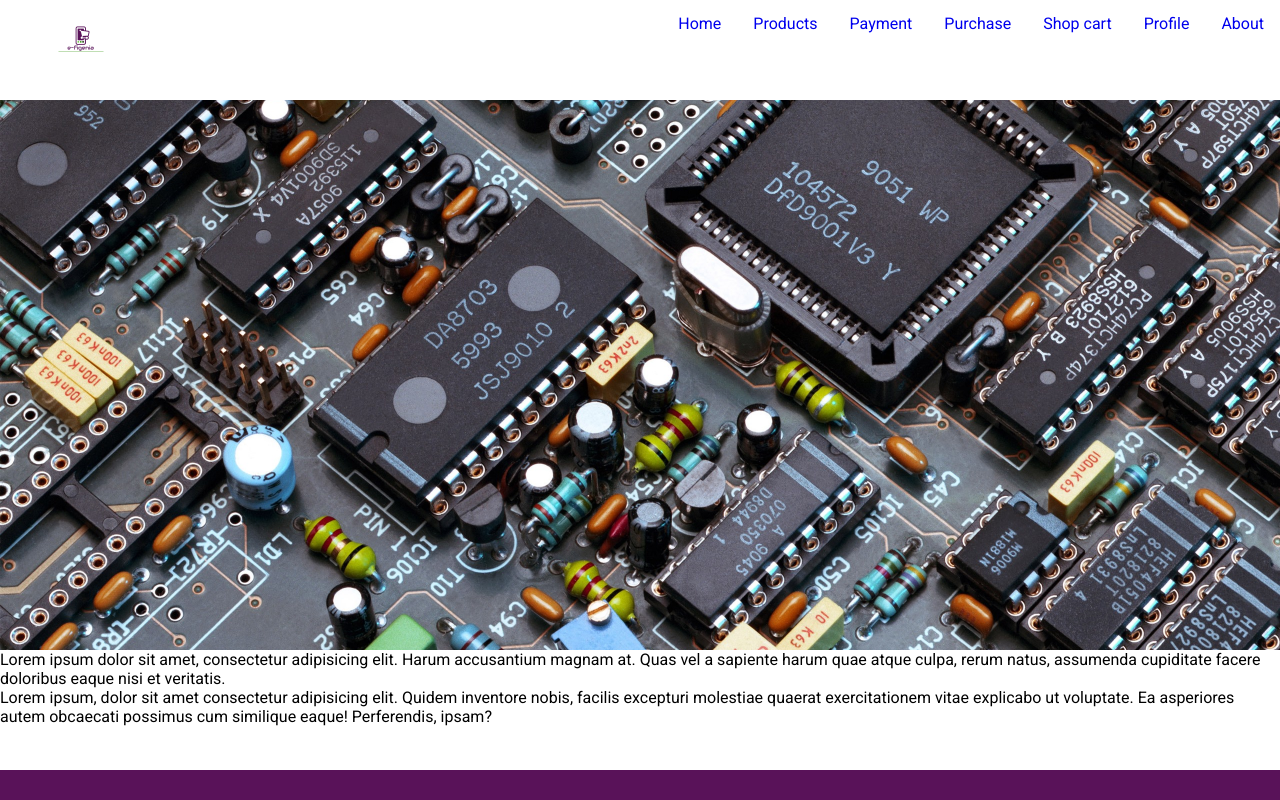
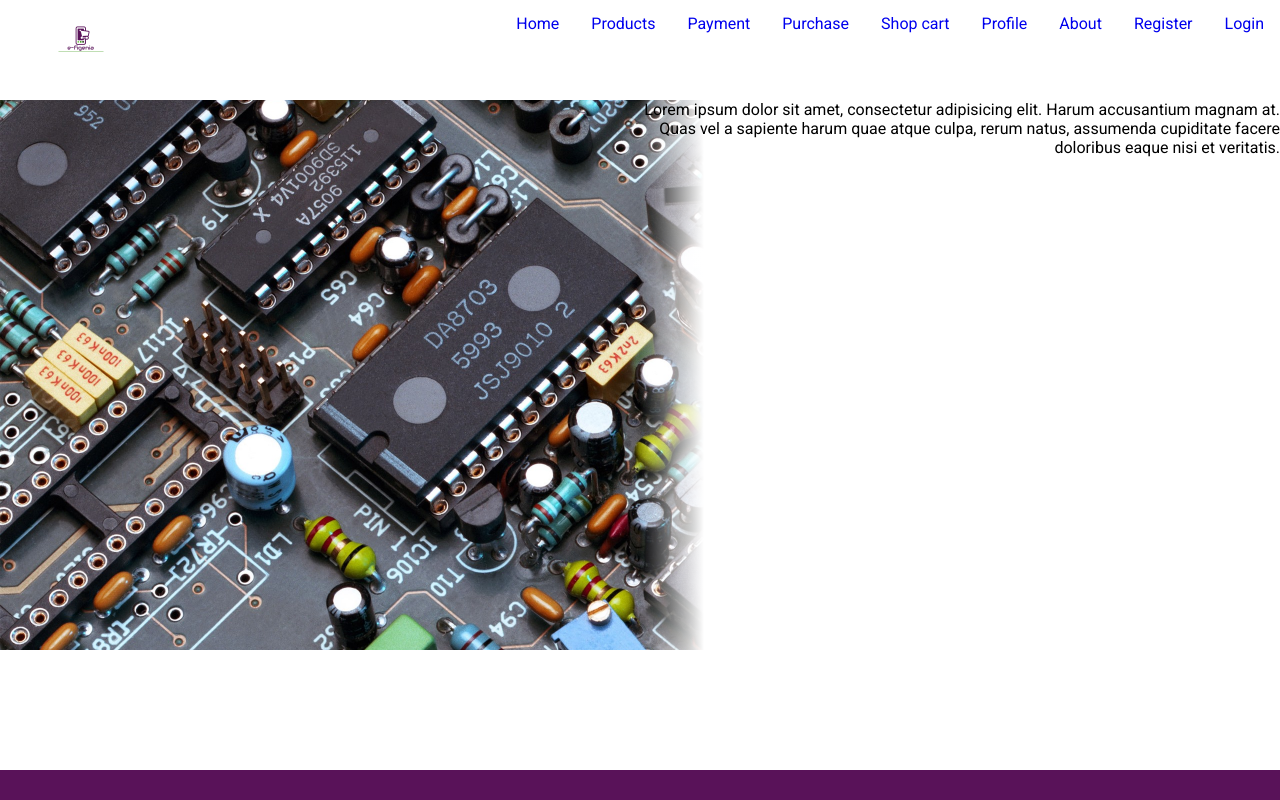
Before and after one commit to manoelalmeida-io/e-figenia, an Angular app in the folder webapplication/: page /home in a window 1280 px wide. Built offline with nearby package versions, Linux system fonts and the light colour scheme.

Commit message:
Criação das telas de login e register

```diff
--- a/webapplication/src/app/app-routing.module.ts
+++ b/webapplication/src/app/app-routing.module.ts
@@ -8,8 +8,11 @@ import { ProductsComponent } from '../app/products/products.component';
 import { PurchaseComponent } from '../app/purchase/purchase.component';
 import { ShopCartComponent } from '../app/shop-cart/shop-cart.component';
 import { UserProfileComponent } from '../app/user-profile/user-profile.component';
+import { LoginComponent } from '../app/login/login.component' ;
+import { RegisterComponent } from '../app/register/register.component' ;
 import { PostsComponent } from '../app/posts/posts.component';
 import { LoginGuard } from './login.guard';
+import { from } from 'rxjs';
 
 const routes: Routes = [
   {path: 'home', component: HomeComponent},
@@ -19,6 +22,8 @@ const routes: Routes = [
   {path: 'cart', component: ShopCartComponent},
   {path: 'profile', canActivate:[LoginGuard], component: UserProfileComponent},
   {path: 'about', component: AboutComponent},
+  {path: 'login', component: LoginComponent},
+  {path: 'register', component: RegisterComponent},
   {path: 'posts/:id', component: PostsComponent}
 ];
 
--- a/webapplication/src/app/app.component.html
+++ b/webapplication/src/app/app.component.html
@@ -11,6 +11,8 @@
     <li><a [routerLink]="['/cart']">Shop cart</a></li>
     <li><a [routerLink]="['/profile']">Profile</a></li>
     <li><a [routerLink]="['/about']">About</a></li>
+    <li><a [routerLink]="['/register']">Register</a></li>
+    <li><a [routerLink]="['/login']">Login</a></li>
   </ul>
 </div>
 
--- a/webapplication/src/app/app.component.ts
+++ b/webapplication/src/app/app.component.ts
@@ -1,5 +1,4 @@
 import { Component } from '@angular/core';
-import { trigger, style, state, animate, transition, } from '@angular/animations';
 
 @Component({
   selector: 'app-root',
--- a/webapplication/src/app/home/home.component.css
+++ b/webapplication/src/app/home/home.component.css
@@ -3,7 +3,7 @@
     margin: 0;
 }
 
-#fundo
+#sobre
 {
     background-image: url("../../assets/componentes_eletronicos_fundo.jpg");
     background-repeat: no-repeat;
@@ -11,10 +11,12 @@
     background-size: cover;
     height: 550px;
 }
-
-#sobre
-{
+ #sobre p
+ {
     float: right;
+    text-align: right;
+    width: 50%;
+    height: 550px;
     background: rgb(255,255,255);
-    background: linear-gradient(90deg, rgba(255,255,255,0) 0%, rgba(255,255,255,1) 100%, rgba(255,255,255,1) 100%);
-}
+    background: linear-gradient(90deg, rgba(255,255,255,0) 0%, rgba(255,255,255,1) 10%, rgba(255,255,255,1) 100%);
+ }
--- a/webapplication/src/app/home/home.component.html
+++ b/webapplication/src/app/home/home.component.html
@@ -1,15 +1,8 @@
 <div id="conteudo">
-    <div id="fundo"></div>
     <div id="sobre">
         <p>Lorem ipsum dolor sit amet, consectetur adipisicing elit. Harum accusantium magnam at. Quas vel a
             sapiente
             harum
             quae atque culpa, rerum natus, assumenda cupiditate facere doloribus eaque nisi et veritatis.</p>
-        <p>Lorem ipsum, dolor sit amet consectetur adipisicing elit. Quidem inventore nobis, facilis excepturi
-            molestiae
-            quaerat exercitationem vitae explicabo ut voluptate. Ea asperiores autem obcaecati possimus cum
-            similique
-            eaque!
-            Perferendis, ipsam?</p>
     </div>
 </div>
--- /dev/null
+++ b/webapplication/src/app/login/login.component.html
@@ -0,0 +1,18 @@
+<mat-card class="box">
+    <mat-card-header>
+      <mat-card-title>Log in</mat-card-title>
+    </mat-card-header>
+
+    <form class="example-form">
+      <mat-card-content>
+        <mat-form-field class="example-full-width">
+          <input matInput placeholder="Username">
+        </mat-form-field>
+
+        <mat-form-field class="example-full-width">
+          <input matInput placeholder="Password">
+        </mat-form-field>
+      </mat-card-content>
+      <button mat-stroked-button color="accent" class="btn-block">Log in</button>
+    </form>
+  </mat-card>
--- /dev/null
+++ b/webapplication/src/app/login/login.component.ts
@@ -0,0 +1,15 @@
+import { Component, OnInit } from '@angular/core';
+
+@Component({
+  selector: 'app-login',
+  templateUrl: './login.component.html',
+  styleUrls: ['./login.component.css']
+})
+export class LoginComponent implements OnInit {
+
+  constructor() { }
+
+  ngOnInit(): void {
+  }
+
+}
--- /dev/null
+++ b/webapplication/src/app/register/register.component.html
@@ -0,0 +1,34 @@
+<mat-card class="box">
+    <mat-card-header>
+        <mat-card-title>Register</mat-card-title>
+    </mat-card-header>
+
+    <form class="example-form">
+
+        <mat-card-content>
+            <mat-form-field class="example-full-width">
+                <input matInput placeholder="Name">
+            </mat-form-field>
+
+            <mat-form-field class="example-full-width">
+                <input matInput placeholder="Email">
+            </mat-form-field>
+
+            <mat-form-field class="example-full-width">
+                <input matInput placeholder="Password">
+            </mat-form-field>
+
+            <mat-form-field class="example-full-width">
+                <input matInput placeholder="CPF">
+            </mat-form-field>
+
+            <mat-form-field class="example-full-width">
+                <input matInput placeholder="CEP">
+            </mat-form-field>
+
+        </mat-card-content>
+
+        <button mat-stroked-button color="accent" class="btn-block">Register</button>
+
+    </form>
+</mat-card>
--- /dev/null
+++ b/webapplication/src/app/register/register.component.ts
@@ -0,0 +1,15 @@
+import { Component, OnInit } from '@angular/core';
+
+@Component({
+  selector: 'app-register',
+  templateUrl: './register.component.html',
+  styleUrls: ['./register.component.css']
+})
+export class RegisterComponent implements OnInit {
+
+  constructor() { }
+
+  ngOnInit(): void {
+  }
+
+}
```
Also changed, not shown: webapplication/src/app/app.module.ts (+12 -2 lines), webapplication/src/app/login/login.component.css (added), webapplication/src/app/register/register.component.css (added), 2 other files (tests, documents, lock files or other folders).
